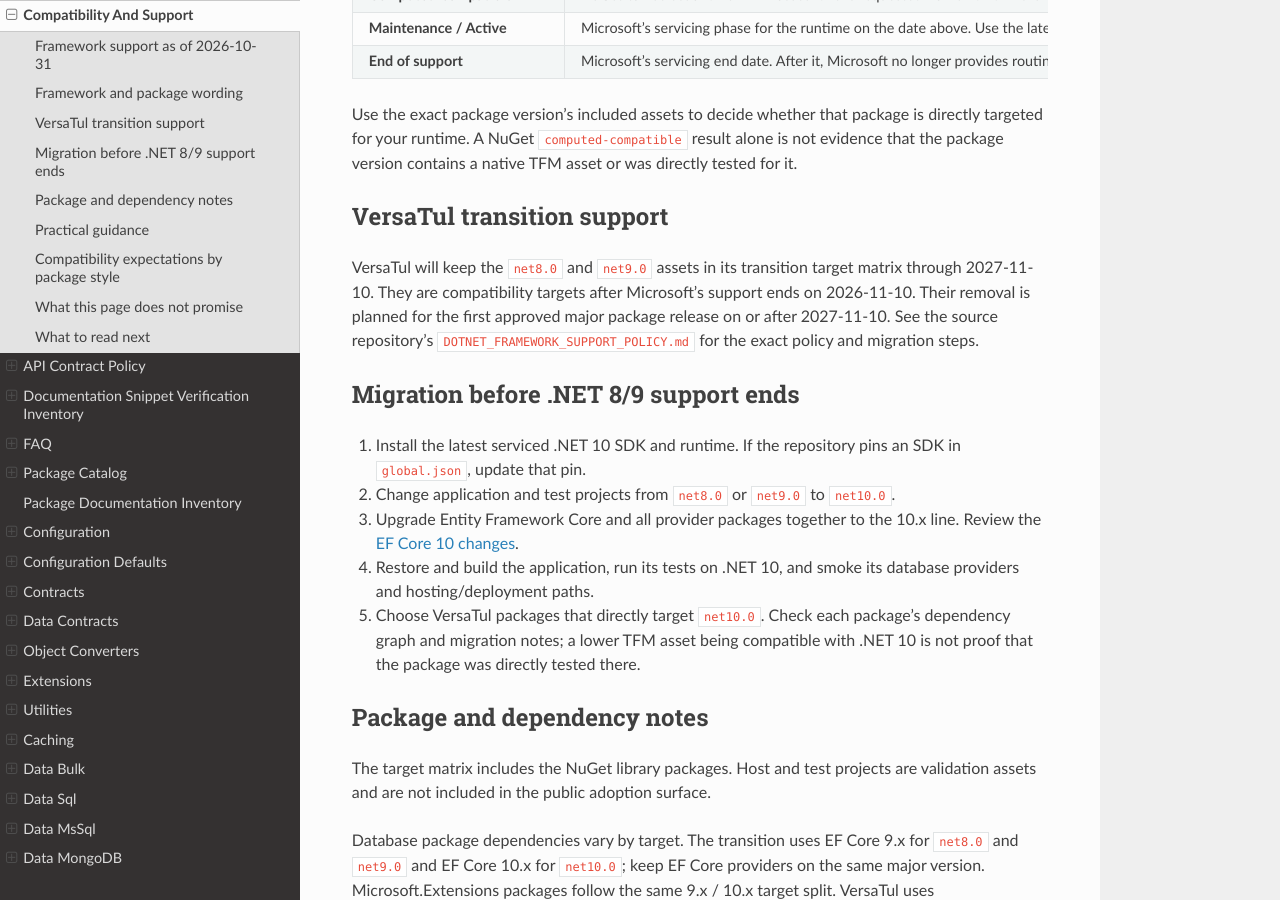
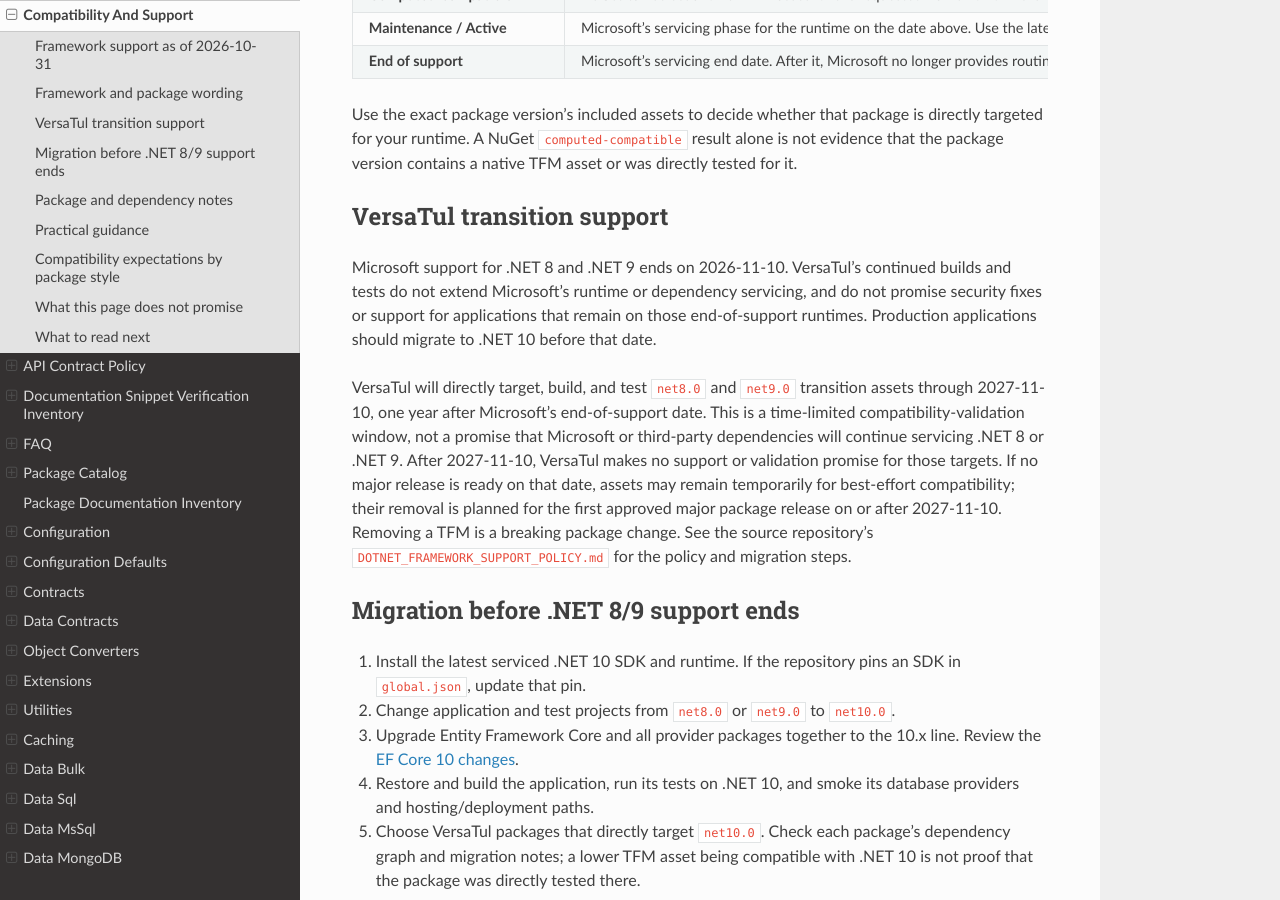
Before and after one commit to BjornWilliams/DocsVersaTul, a Sphinx documentation site: the page built from docs/source/compatibility.rst, in a window 1280 px wide and 900 px high, scrolled down 1044 px. Built offline with Sphinx 7.4.7 and the Read the Docs theme 3.1.0, drawn with Linux system fonts in a browser that asks for light colours.

Commit message:
Clarify .NET 8 and 9 transition support window
Fixes AB#3091

AB#3089

```diff
--- a/docs/source/compatibility.rst
+++ b/docs/source/compatibility.rst
@@ -66,7 +66,9 @@
 VersaTul transition support
 ---------------------------
 
-VersaTul will keep the ``net8.0`` and ``net9.0`` assets in its transition target matrix through 2027-11-10. They are compatibility targets after Microsoft's support ends on 2026-11-10. Their removal is planned for the first approved major package release on or after 2027-11-10. See the source repository's ``DOTNET_FRAMEWORK_SUPPORT_POLICY.md`` for the exact policy and migration steps.
+Microsoft support for .NET 8 and .NET 9 ends on 2026-11-10. VersaTul's continued builds and tests do not extend Microsoft's runtime or dependency servicing, and do not promise security fixes or support for applications that remain on those end-of-support runtimes. Production applications should migrate to .NET 10 before that date.
+
+VersaTul will directly target, build, and test ``net8.0`` and ``net9.0`` transition assets through 2027-11-10, one year after Microsoft's end-of-support date. This is a time-limited compatibility-validation window, not a promise that Microsoft or third-party dependencies will continue servicing .NET 8 or .NET 9. After 2027-11-10, VersaTul makes no support or validation promise for those targets. If no major release is ready on that date, assets may remain temporarily for best-effort compatibility; their removal is planned for the first approved major package release on or after 2027-11-10. Removing a TFM is a breaking package change. See the source repository's ``DOTNET_FRAMEWORK_SUPPORT_POLICY.md`` for the policy and migration steps.
 
 Migration before .NET 8/9 support ends
 --------------------------------------
```
